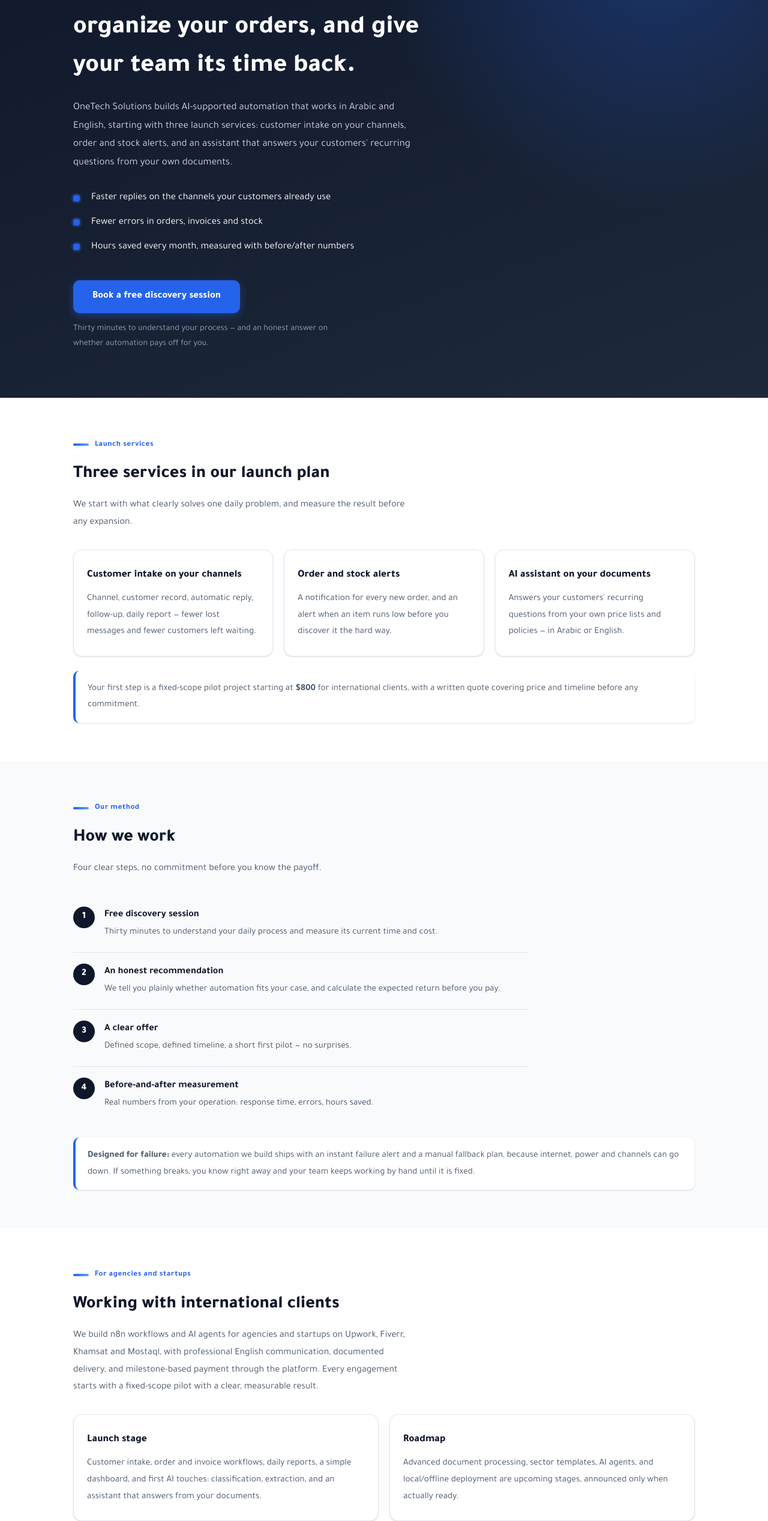
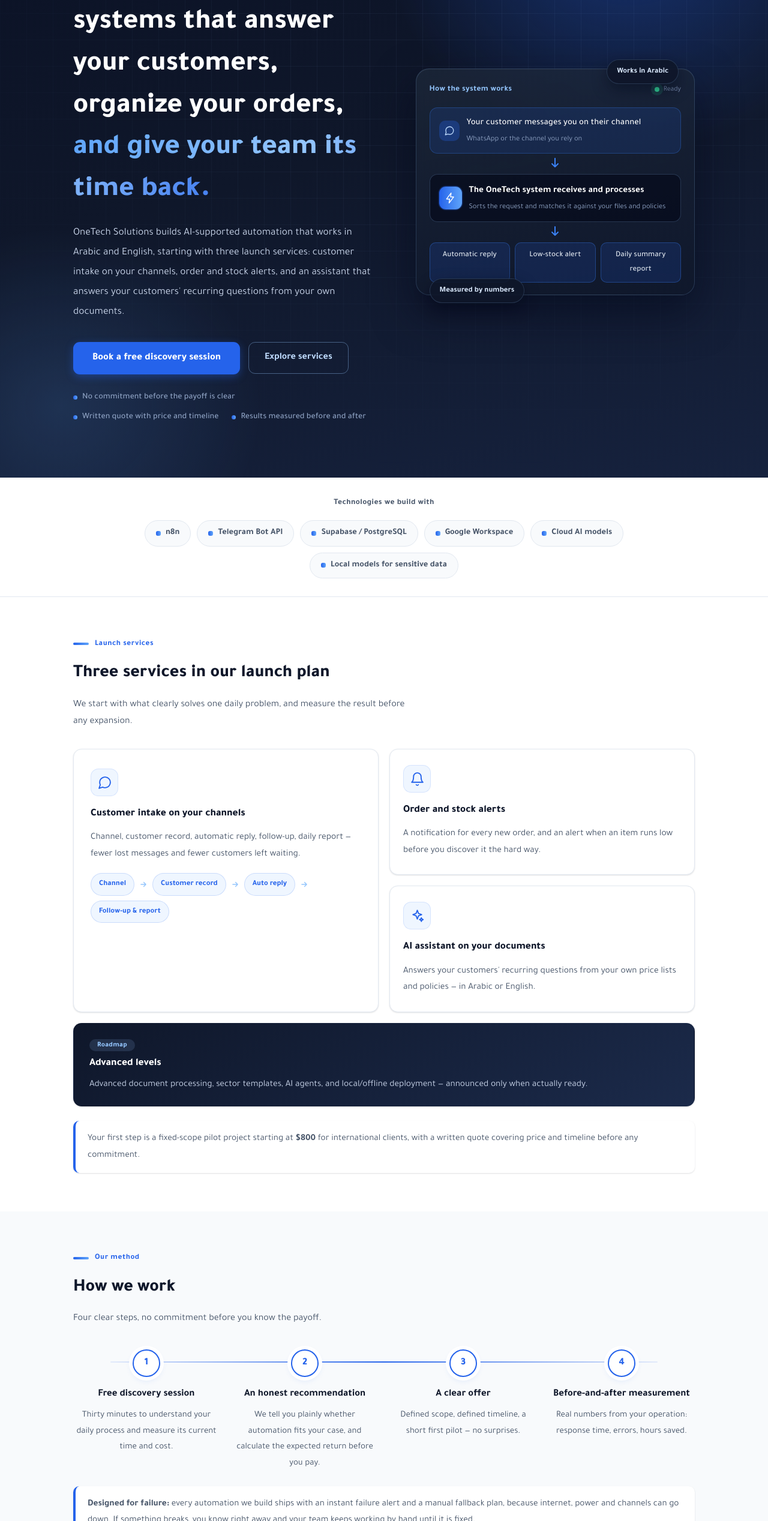
Before and after one commit to Anas379110/onetech-site, an Astro site: page /en in a window 1280 px wide. Shown: the part 265-2800 px from the top of the page at 60% size. Built offline with nearby package versions, Linux system fonts and the light colour scheme; Astro itself is replaced by a stand-in of ours.

Commit message:
Refactor index.astro for improved layout and content

```diff
--- a/src/pages/en/index.astro
+++ b/src/pages/en/index.astro
@@ -1,46 +1,108 @@
 ---
 import BaseEn from '../../layouts/BaseEn.astro';
+import Icon from '../../components/Icon.astro';
 ---
 <BaseEn title="OneTech Solutions — Automation & AI Systems" description="OneTech Solutions builds AI-supported automation that works in Arabic and English: customer intake on your channels, order and stock alerts, and an assistant that answers from your own documents.">
 
-	<section class="hero">
-		<div class="wrap">
-			<h1>Smart operations systems that answer your customers, organize your orders, and give your team its time back.</h1>
-			<p class="lead">
-				OneTech Solutions builds AI-supported automation that works in Arabic and English, starting with three launch
-				services: customer intake on your channels, order and stock alerts, and an assistant that answers your
-				customers' recurring questions from your own documents.
-			</p>
-			<ul class="benefits">
-				<li>Faster replies on the channels your customers already use</li>
-				<li>Fewer errors in orders, invoices and stock</li>
-				<li>Hours saved every month, measured with before/after numbers</li>
-			</ul>
-			<a class="cta" href="#contact">Book a free discovery session</a>
-			<p class="cta-note">Thirty minutes to understand your process — and an honest answer on whether automation pays off for you.</p>
+	<section class="hero6">
+		<div class="wrap hero6-grid">
+			<div>
+				<div class="eyebrow">Automation & AI — in Arabic and English</div>
+				<h1>Smart operations systems that answer your customers, organize your orders, <span class="grad">and give your team its time back.</span></h1>
+				<p class="lead">
+					OneTech Solutions builds AI-supported automation that works in Arabic and English, starting with three launch
+					services: customer intake on your channels, order and stock alerts, and an assistant that answers your
+					customers' recurring questions from your own documents.
+				</p>
+				<div class="hero-ctas">
+					<a class="cta" href="https://wa.me/963995263075">Book a free discovery session</a>
+					<a class="cta-ghost" href="#offers">Explore services</a>
+				</div>
+				<div class="trust-row">
+					<span>No commitment before the payoff is clear</span>
+					<span>Written quote with price and timeline</span>
+					<span>Results measured before and after</span>
+				</div>
+			</div>
+			<div class="panel" role="img" aria-label="How the system works: a customer message enters the system and comes out as an automatic reply, a stock alert, or a daily report">
+				<span class="float-chip a" aria-hidden="true">Works in Arabic</span>
+				<span class="float-chip b" aria-hidden="true">Measured by numbers</span>
+				<div class="panel-head" aria-hidden="true">
+					<span class="panel-title">How the system works</span>
+					<span class="panel-live">Ready</span>
+				</div>
+				<div class="msg" aria-hidden="true">
+					<span class="p-ico"><svg viewBox="0 0 24 24" fill="none" stroke="currentColor" stroke-width="1.8" stroke-linecap="round" stroke-linejoin="round"><path d="M21 11.5a8.4 8.4 0 01-.9 3.8 8.5 8.5 0 01-7.6 4.7 8.4 8.4 0 01-3.8-.9L3 21l1.9-5.7a8.4 8.4 0 01-.9-3.8 8.5 8.5 0 014.7-7.6 8.4 8.4 0 013.8-.9h.5a8.5 8.5 0 018 8v.5z"/></svg></span>
+					<div>Your customer messages you on their channel<small>WhatsApp or the channel you rely on</small></div>
+				</div>
+				<div class="flow-arrow" aria-hidden="true"><svg width="16" height="20" viewBox="0 0 16 20" fill="none"><path d="M8 1v14m0 0l-5-5m5 5l5-5" stroke="currentColor" stroke-width="2" stroke-linecap="round" stroke-linejoin="round"/></svg></div>
+				<div class="core" aria-hidden="true">
+					<span class="p-ico"><svg viewBox="0 0 24 24" fill="none" stroke="currentColor" stroke-width="1.8" stroke-linecap="round" stroke-linejoin="round"><path d="M13 2L4 14h6l-1 8 9-12h-6l1-8z"/></svg></span>
+					<div>The OneTech system receives and processes<small>Sorts the request and matches it against your files and policies</small></div>
+				</div>
+				<div class="flow-arrow" aria-hidden="true"><svg width="16" height="20" viewBox="0 0 16 20" fill="none"><path d="M8 1v14m0 0l-5-5m5 5l5-5" stroke="currentColor" stroke-width="2" stroke-linecap="round" stroke-linejoin="round"/></svg></div>
+				<div class="flow-outcomes" aria-hidden="true">
+					<span>Automatic reply</span>
+					<span>Low-stock alert</span>
+					<span>Daily summary report</span>
+				</div>
+			</div>
 		</div>
 	</section>
 
+	<div class="strip rv">
+		<div class="wrap">
+			<div class="strip-label">Technologies we build with</div>
+			<div class="strip-row">
+				<span>n8n</span>
+				<span>Telegram Bot API</span>
+				<span>Supabase / PostgreSQL</span>
+				<span>Google Workspace</span>
+				<span>Cloud AI models</span>
+				<span>Local models for sensitive data</span>
+			</div>
+		</div>
+	</div>
+
 	<section id="offers">
 		<div class="wrap">
-			<div class="eyebrow">Launch services</div>
-			<h2>Three services in our launch plan</h2>
-			<p class="section-sub">We start with what clearly solves one daily problem, and measure the result before any expansion.</p>
-			<div class="cards">
-				<div class="card">
+			<div class="eyebrow rv">Launch services</div>
+			<h2 class="rv">Three services in our launch plan</h2>
+			<p class="section-sub rv">We start with what clearly solves one daily problem, and measure the result before any expansion.</p>
+			<div class="bento rv-stagger">
+				<div class="card b-main">
+					<Icon name="chat" />
 					<h3>Customer intake on your channels</h3>
 					<p>Channel, customer record, automatic reply, follow-up, daily report — fewer lost messages and fewer customers left waiting.</p>
+					<div class="mini-flow" aria-hidden="true">
+						<span>Channel</span>
+						<svg viewBox="0 0 24 24" fill="none" stroke="currentColor" stroke-width="2.4" stroke-linecap="round" stroke-linejoin="round"><path d="M5 12h14m-6-6 6 6-6 6"/></svg>
+						<span>Customer record</span>
+						<svg viewBox="0 0 24 24" fill="none" stroke="currentColor" stroke-width="2.4" stroke-linecap="round" stroke-linejoin="round"><path d="M5 12h14m-6-6 6 6-6 6"/></svg>
+						<span>Auto reply</span>
+						<svg viewBox="0 0 24 24" fill="none" stroke="currentColor" stroke-width="2.4" stroke-linecap="round" stroke-linejoin="round"><path d="M5 12h14m-6-6 6 6-6 6"/></svg>
+						<span>Follow-up & report</span>
+					</div>
 				</div>
-				<div class="card">
+				<div class="card b-half">
+					<Icon name="bell" />
 					<h3>Order and stock alerts</h3>
 					<p>A notification for every new order, and an alert when an item runs low before you discover it the hard way.</p>
 				</div>
-				<div class="card">
+				<div class="card b-half">
+					<Icon name="spark" />
 					<h3>AI assistant on your documents</h3>
 					<p>Answers your customers' recurring questions from your own price lists and policies — in Arabic or English.</p>
 				</div>
+				<div class="card b-wide roadmap">
+					<div class="grow">
+						<span class="tag">Roadmap</span>
+						<h3>Advanced levels</h3>
+						<p>Advanced document processing, sector templates, AI agents, and local/offline deployment — announced only when actually ready.</p>
+					</div>
+				</div>
 			</div>
-			<div class="roadmap-note">
+			<div class="roadmap-note rv">
 				Your first step is a fixed-scope pilot project starting at <b>$800</b> for international clients, with a written
 				quote covering price and timeline before any commitment.
 			</div>
@@ -49,39 +111,43 @@ import BaseEn from '../../layouts/BaseEn.astro';
 
 	<section id="method" class="soft">
 		<div class="wrap">
-			<div class="eyebrow">Our method</div>
-			<h2>How we work</h2>
-			<p class="section-sub">Four clear steps, no commitment before you know the payoff.</p>
-			<ol class="steps">
-				<li><div><b>Free discovery session</b><span>Thirty minutes to understand your daily process and measure its current time and cost.</span></div></li>
-				<li><div><b>An honest recommendation</b><span>We tell you plainly whether automation fits your case, and calculate the expected return before you pay.</span></div></li>
-				<li><div><b>A clear offer</b><span>Defined scope, defined timeline, a short first pilot — no surprises.</span></div></li>
-				<li><div><b>Before-and-after measurement</b><span>Real numbers from your operation: response time, errors, hours saved.</span></div></li>
+			<div class="eyebrow rv">Our method</div>
+			<h2 class="rv">How we work</h2>
+			<p class="section-sub rv">Four clear steps, no commitment before you know the payoff.</p>
+			<ol class="timeline rv">
+				<li><b>Free discovery session</b><span>Thirty minutes to understand your daily process and measure its current time and cost.</span></li>
+				<li><b>An honest recommendation</b><span>We tell you plainly whether automation fits your case, and calculate the expected return before you pay.</span></li>
+				<li><b>A clear offer</b><span>Defined scope, defined timeline, a short first pilot — no surprises.</span></li>
+				<li><b>Before-and-after measurement</b><span>Real numbers from your operation: response time, errors, hours saved.</span></li>
 			</ol>
-			<div class="roadmap-note">
+			<div class="roadmap-note rv">
 				<b>Designed for failure:</b> every automation we build ships with an instant failure alert and a manual fallback
 				plan, because internet, power and channels can go down. If something breaks, you know right away and your team keeps working by hand until it is fixed.
 			</div>
 		</div>
 	</section>
 
-	<section>
+	<section id="intl">
 		<div class="wrap">
-			<div class="eyebrow">For agencies and startups</div>
-			<h2>Working with international clients</h2>
-			<p class="section-sub">
+			<div class="eyebrow rv">For agencies and startups</div>
+			<h2 class="rv">Working with international clients</h2>
+			<p class="section-sub rv">
 				We build n8n workflows and AI agents for agencies and startups on Upwork, Fiverr, Khamsat and Mostaql, with
 				professional English communication, documented delivery, and milestone-based payment through the platform.
 				Every engagement starts with a fixed-scope pilot with a clear, measurable result.
 			</p>
-			<div class="cards">
-				<div class="card">
-					<h3>Launch stage</h3>
-					<p>Customer intake, order and invoice workflows, daily reports, a simple dashboard, and first AI touches: classification, extraction, and an assistant that answers from your documents.</p>
+			<div class="measure rv-stagger">
+				<div class="m">
+					<h3>Response time to customers</h3>
+					<p>How many minutes does a customer wait for your reply today? That is the first number we measure and improve.</p>
 				</div>
-				<div class="card">
-					<h3>Roadmap</h3>
-					<p>Advanced document processing, sector templates, AI agents, and local/offline deployment are upcoming stages, announced only when actually ready.</p>
+				<div class="m">
+					<h3>Order and invoice errors</h3>
+					<p>Lost orders and manual invoice entry become an automated record whose errors you can review.</p>
+				</div>
+				<div class="m">
+					<h3>Hours saved every month</h3>
+					<p>A monthly report shows your team's saved time and the number of automated operations, so you know what your money bought.</p>
 				</div>
 			</div>
 		</div>
```
